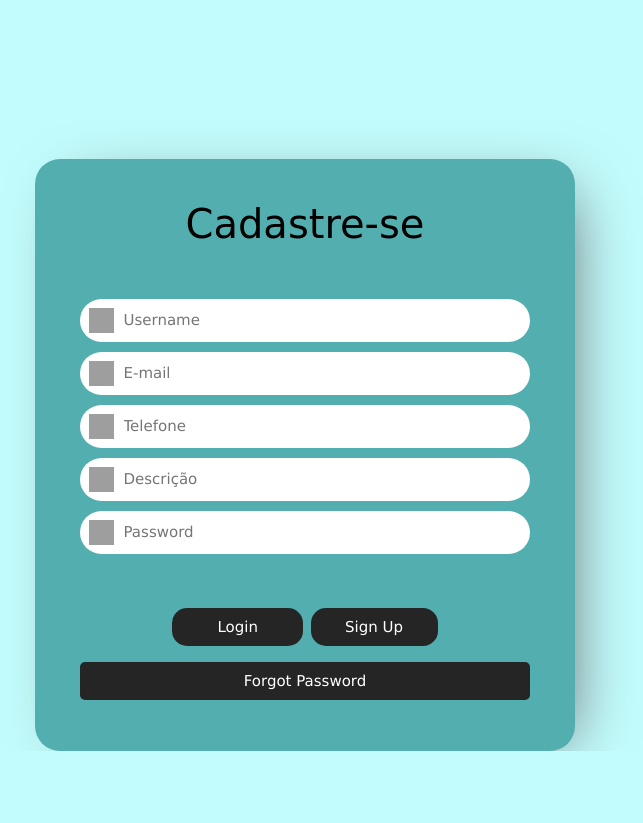
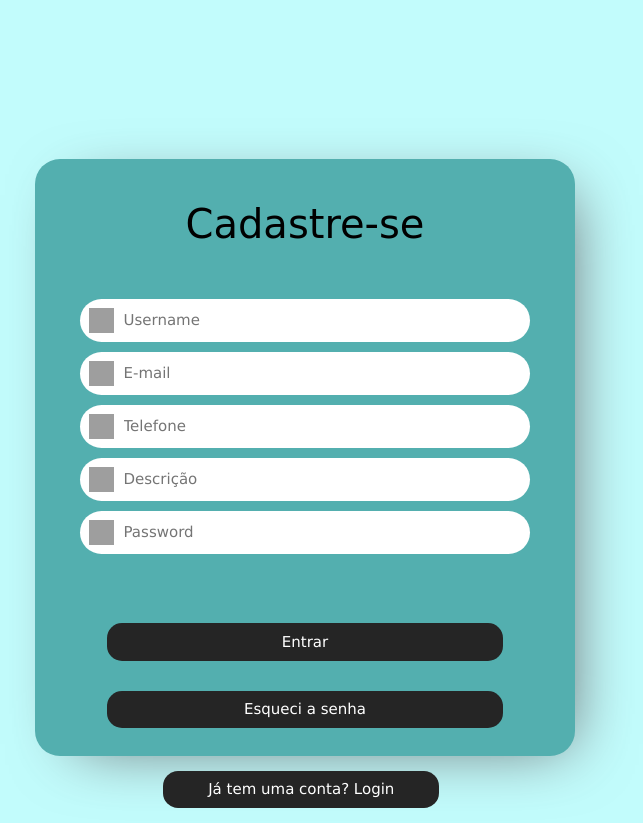
Before and after one commit to GabisGarcia/HelpLink, a CodeIgniter 4 app: the page made by app/Views/cadastro.php in a window 1280 px wide. Shown: the part 59-882 px from the top of the page, without its empty margins (335-978 px from the left). Before the commit the page ends 810 px from the top, so only its background shows below. Run offline with PHP 8.4 and a stand-in for CodeIgniter, Linux system fonts and the light colour scheme; the template is opened without the code that fills it, so the values that code supplies are empty; some libraries are stand-ins or nearby versions; grey boxes are pictures that could not be loaded.

Commit message:
cabecalho

```diff
--- a/app/Controllers/UsuarioController.php
+++ b/app/Controllers/UsuarioController.php
@@ -24,7 +24,7 @@ class UsuarioController extends BaseController
 
         $this->UsuarioModel->save($data);
 
-        $this->response->redirect(base_url("/posts"));
+        $this->response->redirect(base_url("/cadastro"));
     }
 
     public function alterar() {
--- a/app/Views/cadastro.php
+++ b/app/Views/cadastro.php
@@ -33,8 +33,7 @@
   box-shadow: 17px 12px 64px -24px rgba(97,94,97,1);
 }
 .form:hover {
-  transform: scale(1.05);
-  border: 1px solid black;
+  transform: scale(1.02);
 }
 
 
@@ -78,8 +77,18 @@
 .form .btn {
   display: flex;
   justify-content: center;
-  flex-direction: row;
+  flex-direction: column;
   margin-top: 2.5em;
+}
+
+.btn button {
+  margin: 1rem;
+}
+
+.container {
+  display: flex;
+  flex-direction: column;
+  align-items: center;
 }
 
 .button1 {
@@ -88,11 +97,14 @@
   padding-right: 1.1em;
   border-radius: 15px;
   margin-right: 0.5em;
+  margin-top: 1rem;
+  margin-bottom: 1rem;
   border: none;
   outline: none;
   transition: .4s ease-in-out;
   background-color: #252525;
   color: white;
+
 }
 
 .button1:hover {
@@ -120,7 +132,7 @@
 .button3 {
   margin-bottom: 3em;
   padding: 0.5em;
-  border-radius: 5px;
+  border-radius: 15px;
   border: none;
   outline: none;
   transition: .4s ease-in-out;
@@ -135,42 +147,53 @@
 
 </style>
 <center>
+<body>
 
-<form class="form">
+<div class="container">
+
+<form  action="<?= base_url('UsuarioController/adicionar') ?>" method="post" class="form">
     <p id="heading">Cadastre-se</p>
     <!--nome-->
     <div class="field">
     <img src="https://cdn2.iconfinder.com/data/icons/user-interface-169/32/about-512.png"  height="25" width="25">
-      <input autocomplete="off" placeholder="Username" class="input-field" type="text">
+      <input autocomplete="off" placeholder="Username" class="input-field" name="NOME" id="NOME" type="text">
     </div>
     <!--email-->
     <div class="field">
     <img src="https://cdn2.iconfinder.com/data/icons/boxicons-regular-vol-1/24/bx-at-512.png" alt="email" height="25" width="25">
-      <input autocomplete="off" placeholder="E-mail" class="input-field" type="text">
+      <input autocomplete="off" placeholder="E-mail" class="input-field" name="EMAIL" id="EMAIL" type="text">
     </div>
     <!--telefone-->
     <div class="field">
     <img src="https://cdn1.iconfinder.com/data/icons/modern-universal/32/icon-03-256.png" alt="telefone" height="25" width="25">
-      <input autocomplete="off" placeholder="Telefone" class="input-field" type="text">
+      <input autocomplete="off" placeholder="Telefone" class="input-field" name="TELEFONE" id="TELEFONE" type="text">
     </div>
     <!--descricao-->
     <div class="field">
     <img src="https://cdn0.iconfinder.com/data/icons/free-daily-icon-set/512/Task-256.png" alt="desc"  height="25" width="25" >
-      <input autocomplete="off" placeholder="Descrição" class="input-field" type="text">
+      <input autocomplete="off" placeholder="Descrição" class="input-field" name="DESCRICAO_USER" id="DESCRICAO_USER" type="text">
     </div>
     <!--senha-->
     <div class="field">
     <img src="https://cdn0.iconfinder.com/data/icons/essentials-4/1710/lock-256.png" alt="senha"height="25" width="25" >
-      <input placeholder="Password" class="input-field" type="password">
+      <input placeholder="Password" class="input-field" name="SENHA" id="SENHA" type="password">
     </div>
+
     <div class="btn">
-    <button class="button1">&nbsp;&nbsp;&nbsp;&nbsp;&nbsp;&nbsp;Login&nbsp;&nbsp;&nbsp;&nbsp;&nbsp;&nbsp;</button>
-    <button class="button2">Sign Up</button>
+    <button class="button2">Entrar</button>
+    <button class="button3" type="button">Esqueci a senha</button>
     </div>
-    <button class="button3">Forgot Password</button>
+
 </form>
 
-<body>
-    <?= $this->renderSection('content');?>
+  <button class="button1" type="button">&nbsp;&nbsp;&nbsp;&nbsp;&nbsp;&nbsp;Já tem uma conta? Login&nbsp;&nbsp;&nbsp;&nbsp;&nbsp;&nbsp;</button>
+
+</div>
+<?php
+    $this->endSection();
+?>
+
+
+
 </body>
 </html>
--- a/app/Views/header.php
+++ b/app/Views/header.php
@@ -117,7 +117,6 @@
                                 <a href="<?= base_url('cadastro') ?>" class="w3-bar-item w3-button">Cadastrar</a>
                                 <a href="#" class="w3-bar-item w3-button">Logar</a>
                                 <a href="#" class="w3-bar-item w3-button">Quem somos nós?</a>
-
                             </div>
                     </li>
                 </ul>
```
